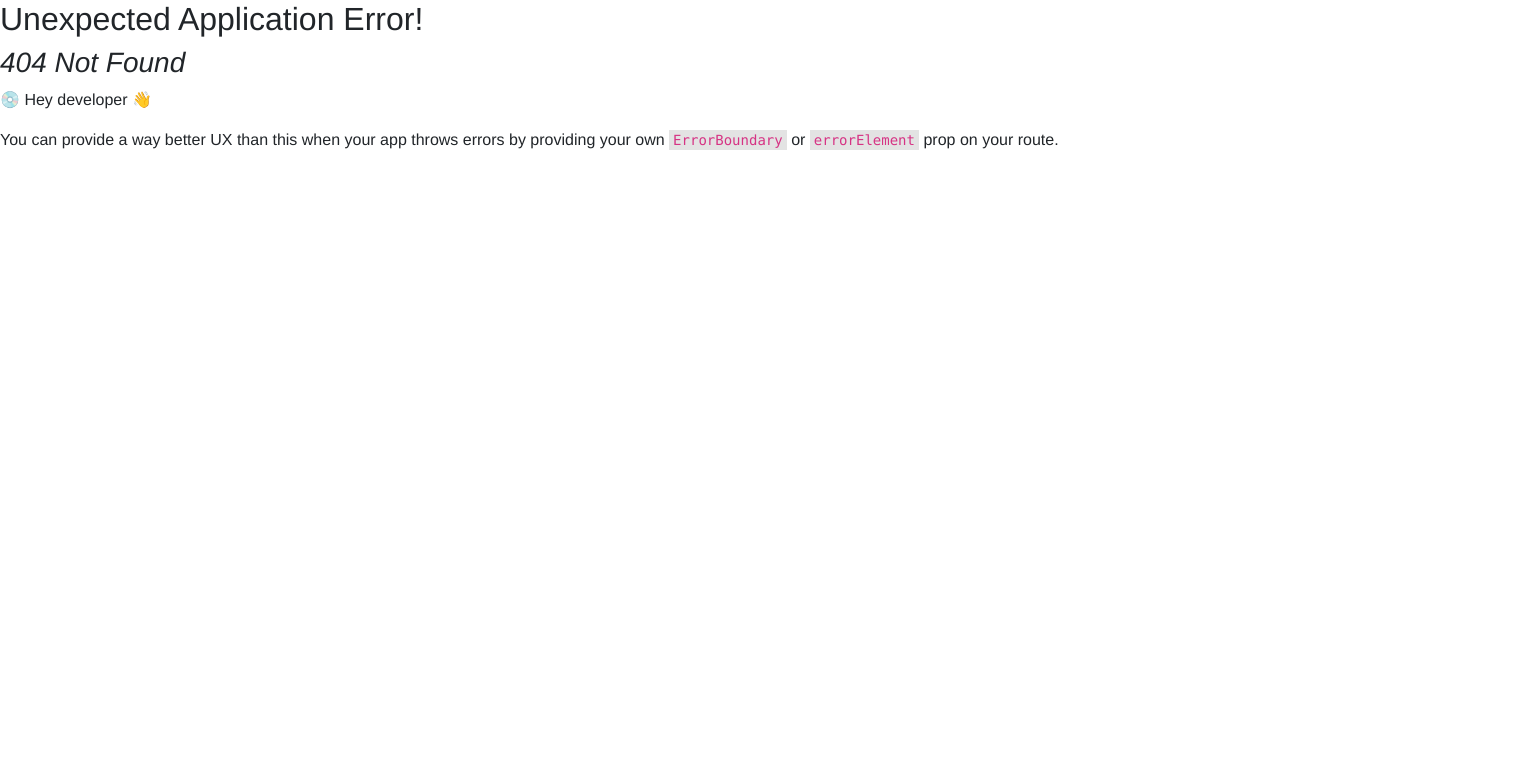
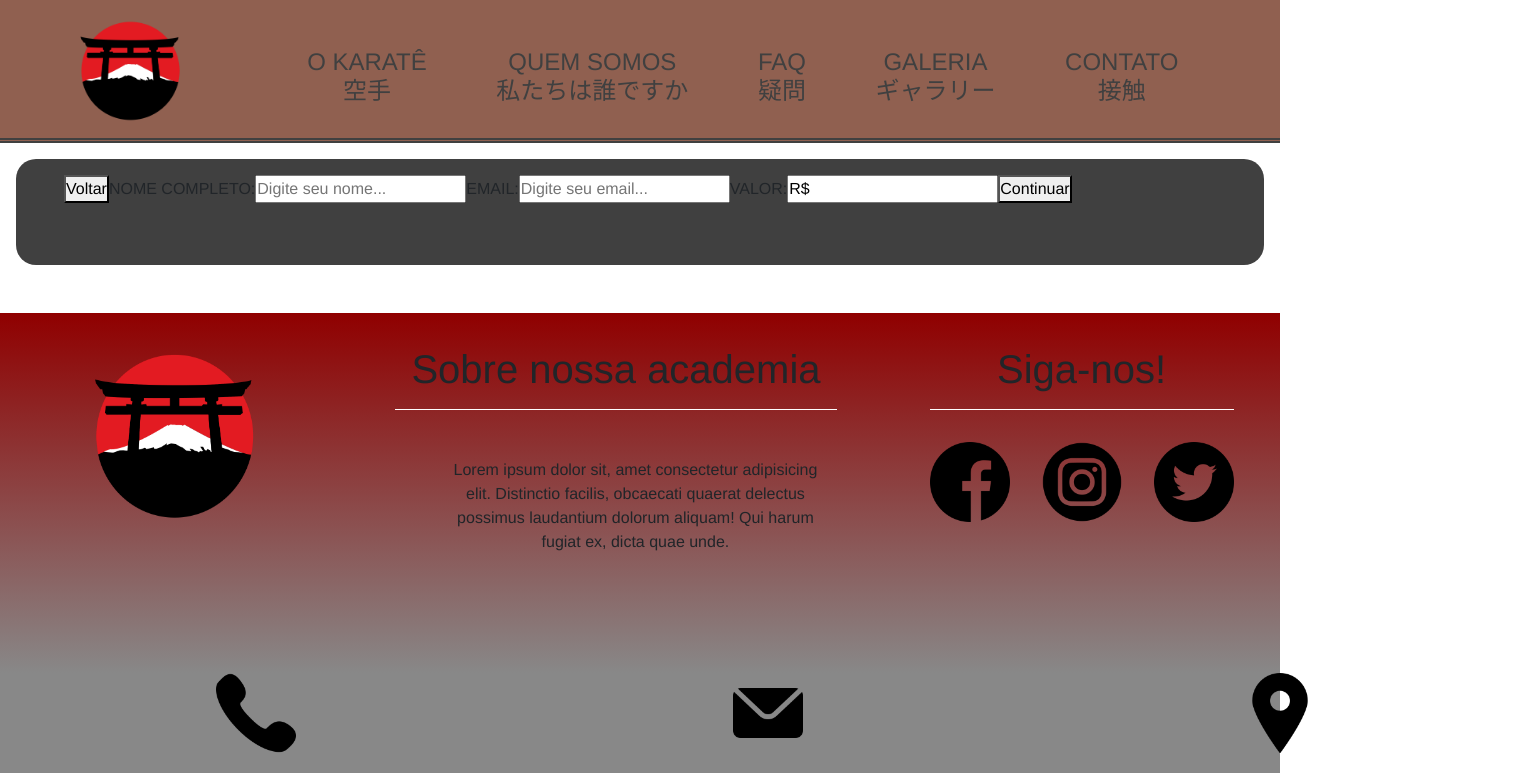
Before and after one commit to matheusramosdossantos/karate-landing-page, a React (Vite) app: page /karate-landing-page/DonationSection in a window 1280 px wide. Before the commit this address had no page. Shown: the top 773 px of the page, 1536 px wide, since content can reach past the window. Built offline with nearby package versions, Linux system fonts and the light colour scheme; a web font is replaced by a local one.

Commit message:
Deploy configurations

```diff
--- a/package.json
+++ b/package.json
@@ -1,5 +1,5 @@
 {
-  "homepage": "https://matheusramosdossantos.github.io/karate-landing-page/",
+  "homepage": "https://matheusramosdossantos.github.io/karate-landing-page",
   "name": "karate-landing-page",
   "private": true,
   "version": "0.0.0",
--- a/src/components/ContainerSection/Donate/index.jsx
+++ b/src/components/ContainerSection/Donate/index.jsx
@@ -24,7 +24,7 @@ export default function Donate({
         <h2>
           {title} <br />
           寄付 <br />
-          <Link to="/DonationSection">
+          <Link to="/karate-landing-page/DonationSection">
             <button>Clique aqui</button>
           </Link>
         </h2>
--- a/src/pages/DonationSection.jsx
+++ b/src/pages/DonationSection.jsx
@@ -202,7 +202,7 @@ export default function DonationSection() {
                       />
                     )}
                   </FormGroup>
-                  <Link to="/karate-landing-page">
+                  <Link to="/karate-landing-page/">
                     <Btn
                       className={styles.donationSectionBtn}
                       type="submit"
@@ -225,7 +225,7 @@ export default function DonationSection() {
                 </>
               ) : (
                 <>
-                  <Link to="/karate-landing-page">
+                  <Link to="/karate-landing-page/">
                     <Btn
                       className={styles.backButton1}
                       text="Voltar"
--- a/src/router.jsx
+++ b/src/router.jsx
@@ -4,18 +4,15 @@ import { createBrowserRouter } from "react-router-dom";
 import DonationSection from "./pages/DonationSection";
 import Home from "./pages/Home";
 
-const router = createBrowserRouter(
-  [
+const router = createBrowserRouter([
   {
     path: "/karate-landing-page/",
     element: <Home />,
   },
   {
-      path: "/DonationSection",
+    path: "/karate-landing-page/DonationSection",
     element: <DonationSection />,
   },
-  ],
-  { basename: import.meta.env.DEV ? "/" : "/karate-landing-page/" }
-);
+]);
 
 export default router;
--- a/vite.config.js
+++ b/vite.config.js
@@ -4,5 +4,5 @@ import react from "@vitejs/plugin-react";
 // https://vitejs.dev/config/
 export default defineConfig({
   plugins: [react()],
-  base: "/karate-landing-page/",
+  base: "/karate-landing-page",
 });
```
Also changed, not shown: 1 other file (tests, documents, lock files or other folders). Lines whose indentation alone changed are shown as unchanged.
